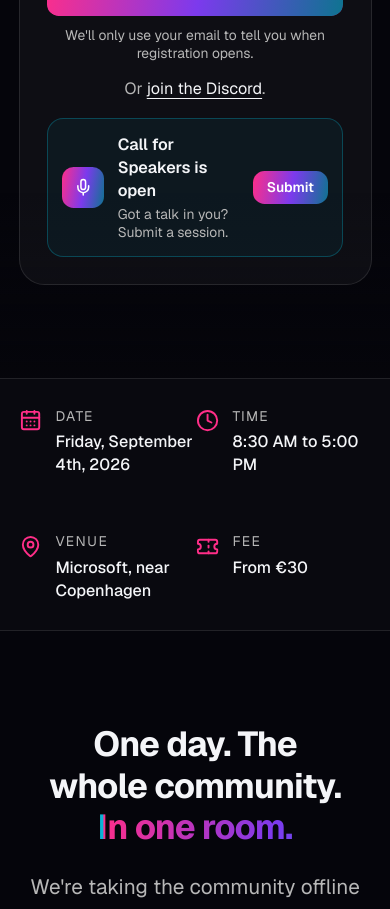
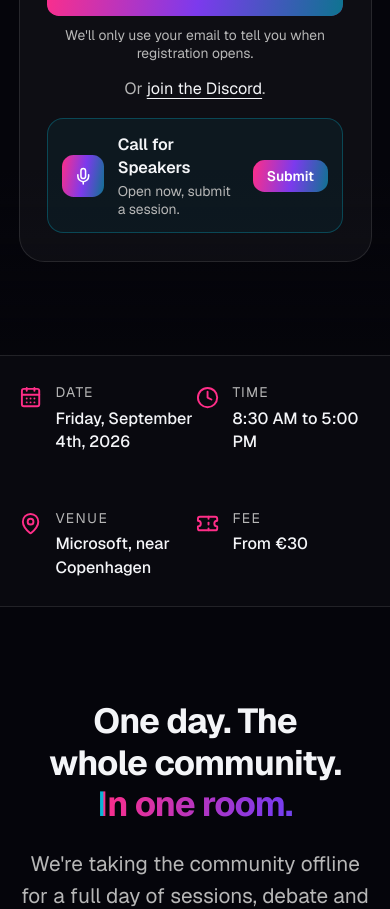
Before and after one commit to Microsoft-EMS-Community/msems-landing, a Next.js app: page / in a window 390 px wide. Shown: the part 1060-1969 px from the top of the page. Built offline with nearby package versions, Linux system fonts and the light colour scheme; no server answers; the database is empty.

Commit message:
fix(hero): shorten CFS card title to 'Call for Speakers' so it doesn't wrap on mobile

```diff
--- a/src/app/page.tsx
+++ b/src/app/page.tsx
@@ -190,10 +190,10 @@ export default async function Home() {
                     </span>
                     <div className="min-w-0 flex-1 text-left">
                       <p className="text-sm font-semibold">
-                        Call for Speakers is open
+                        Call for Speakers
                       </p>
                       <p className="mt-0.5 text-xs text-muted-foreground">
-                        Got a talk in you? Submit a session.
+                        Open now, submit a session.
                       </p>
                     </div>
                     <a
```
